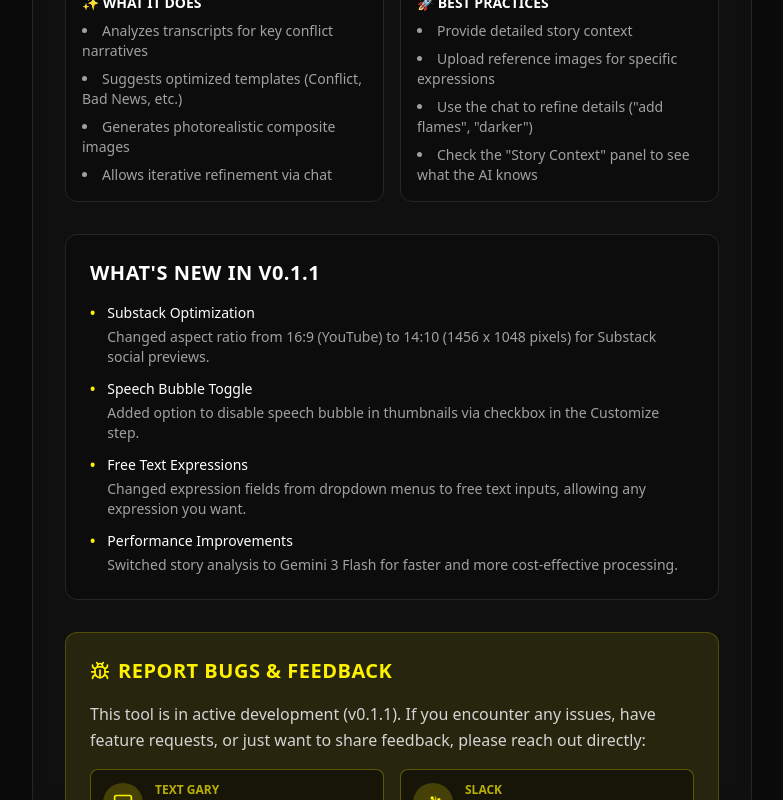
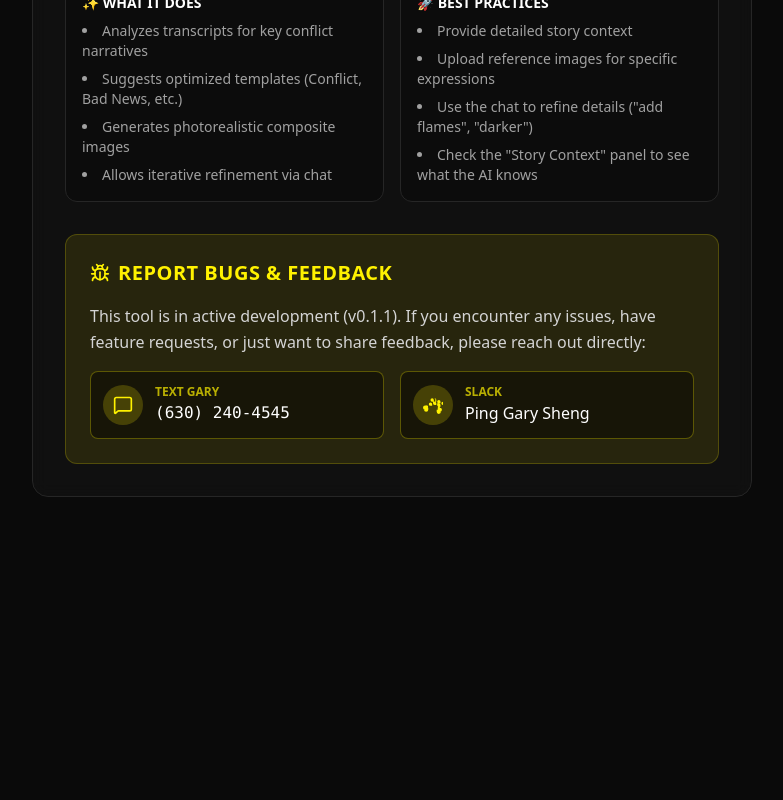
Before and after one commit to garysheng/ra-thumbnail-generator, a Next.js app: page /about in a window 1280 px wide. Shown: the part 604-1404 px from the top of the page, without its empty margins (248-1031 px from the left). After the commit the page ends 1149 px from the top, so only its background shows below. Built offline with nearby package versions, Linux system fonts and the light colour scheme.

Commit message:
Refactor speech bubble handling in overlays to include a default exclusion message when not displayed. Remove outdated "What's New" section from AboutPage for a cleaner interface.

```diff
--- a/src/app/about/page.tsx
+++ b/src/app/about/page.tsx
@@ -64,40 +64,6 @@ export default function AboutPage() {
               </div>
             </section>
 
-            <section className="bg-neutral-950/50 border border-neutral-800 rounded-xl p-6">
-              <h2 className="text-xl font-bold text-white uppercase tracking-wide mb-4">What's New in v0.1.1</h2>
-              <div className="space-y-3 text-sm">
-                <div className="flex items-start gap-3">
-                  <span className="text-brand-yellow font-bold">•</span>
-                  <div>
-                    <p className="text-white font-medium mb-1">Substack Optimization</p>
-                    <p className="text-neutral-400">Changed aspect ratio from 16:9 (YouTube) to 14:10 (1456 x 1048 pixels) for Substack social previews.</p>
-                  </div>
-                </div>
-                <div className="flex items-start gap-3">
-                  <span className="text-brand-yellow font-bold">•</span>
-                  <div>
-                    <p className="text-white font-medium mb-1">Speech Bubble Toggle</p>
-                    <p className="text-neutral-400">Added option to disable speech bubble in thumbnails via checkbox in the Customize step.</p>
-                  </div>
-                </div>
-                <div className="flex items-start gap-3">
-                  <span className="text-brand-yellow font-bold">•</span>
-                  <div>
-                    <p className="text-white font-medium mb-1">Free Text Expressions</p>
-                    <p className="text-neutral-400">Changed expression fields from dropdown menus to free text inputs, allowing any expression you want.</p>
-                  </div>
-                </div>
-                <div className="flex items-start gap-3">
-                  <span className="text-brand-yellow font-bold">•</span>
-                  <div>
-                    <p className="text-white font-medium mb-1">Performance Improvements</p>
-                    <p className="text-neutral-400">Switched story analysis to Gemini 3 Flash for faster and more cost-effective processing.</p>
-                  </div>
-                </div>
-              </div>
-            </section>
-
             <section className="bg-brand-yellow/10 border border-brand-yellow/20 rounded-xl p-6">
               <h2 className="text-xl font-bold text-brand-yellow uppercase tracking-wide mb-4 flex items-center gap-2">
                 <Bug size={20} />
--- a/src/app/actions.ts
+++ b/src/app/actions.ts
@@ -207,7 +207,7 @@ RIGHT SIDE (THE WINNER):
 
 OVERLAYS (MUST INCLUDE):
 - Large curved BRIGHT YELLOW (#FFF200) arrow pointing from right to left (winner to loser)
-${data.showSpeechBubble !== false && data.bubbleText ? `- White speech bubble with thick black outline near ${data.opponentName || 'right figure'} containing: "${data.bubbleText}"` : ''}
+${data.showSpeechBubble !== false && data.bubbleText ? `- White speech bubble with thick black outline near ${data.opponentName || 'right figure'} containing: "${data.bubbleText}"` : '- DO NOT include any speech bubbles or text bubbles'}
 - MASSIVE bottom banner: "${data.headline}" in IMPACT font, BRIGHT YELLOW (#FFF200), 5px black stroke
 
 ${refinementInstruction ? `REFINEMENT REQUEST: ${refinementInstruction}` : ''}`;
@@ -236,7 +236,7 @@ BACKGROUND & STORY-SPECIFIC ELEMENTS:
 - Fire, chaos elements as appropriate to the story
 
 OVERLAYS (MUST INCLUDE):
-${data.showSpeechBubble !== false && data.bubbleText ? `- Corner inset box with text: "${data.bubbleText}" - make this prominent and scary` : ''}
+${data.showSpeechBubble !== false && data.bubbleText ? `- Corner inset box with text: "${data.bubbleText}" - make this prominent and scary` : '- DO NOT include any speech bubbles, text bubbles, or corner inset boxes'}
 - MASSIVE bottom banner: "${data.headline}" in IMPACT font, BRIGHT YELLOW (#FFF200), 5px black stroke
 - Red warning graphics/alerts scattered
 
@@ -257,7 +257,7 @@ Include the story-specific visual elements listed above.
 SUBJECT: ${data.targetName}
 EXPRESSION: ${data.targetEmotion}
 HEADLINE: "${data.headline}"
-${data.showSpeechBubble !== false && data.bubbleText ? `SPEECH BUBBLE: "${data.bubbleText}"` : ''}
+${data.showSpeechBubble !== false && data.bubbleText ? `SPEECH BUBBLE: "${data.bubbleText}"` : 'DO NOT include any speech bubbles or text bubbles'}
 
 Include dramatic lighting, high contrast, and sensationalist political commentary aesthetic.
 Text overlay in BRIGHT YELLOW (#FFF200) Impact font with black stroke.
```
